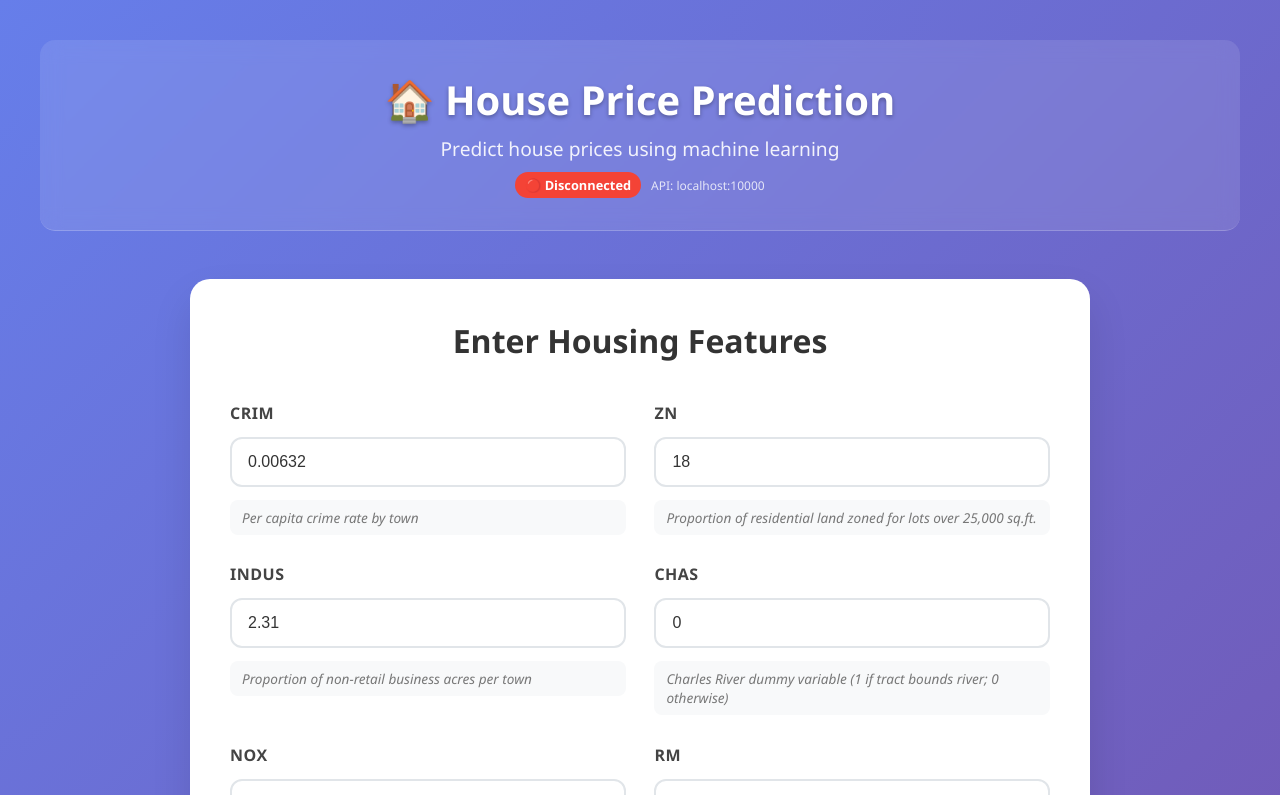
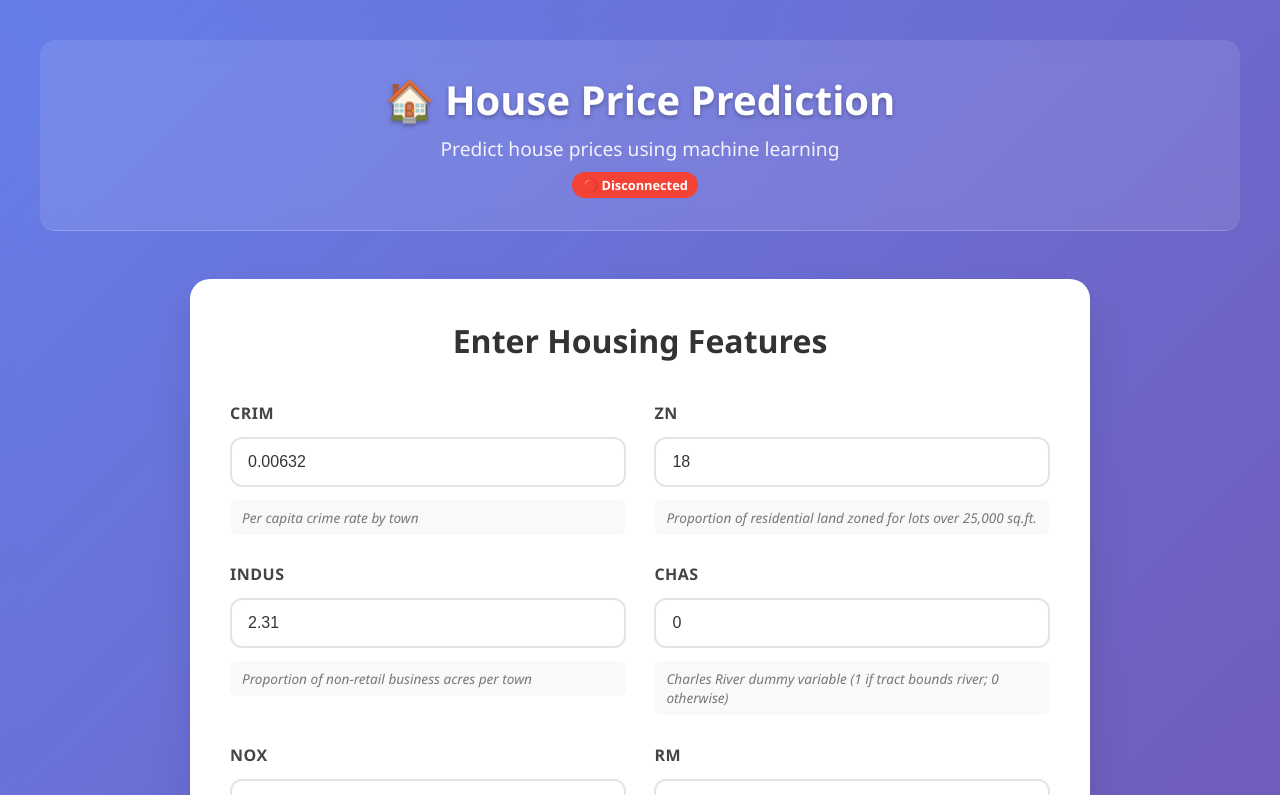
Before and after one commit to Sneh1227/House-Price-Prediction, a React (Vite) app in the folder frontend/: page / in a window 1280 px wide. Shown: the top 795 px of the page. Built offline with nearby package versions, Linux system fonts and the light colour scheme; no server answers; the HTML template or start-up script is replaced by a standard one.

Commit message:
remove API URL display from header for cleaner UI

```diff
--- a/frontend/src/App.jsx
+++ b/frontend/src/App.jsx
@@ -155,7 +155,7 @@ Current URL: ${API_BASE_URL}`);
              connectionStatus === 'disconnected' ? '🔴 Disconnected' : '🟡 Checking...'}
           </span>
           <small style={{color: 'rgba(255,255,255,0.8)'}}>
-            API: {API_BASE_URL.replace('https://', '').replace('http://', '')}
+
           </small>
         </div>
       </header>
```
